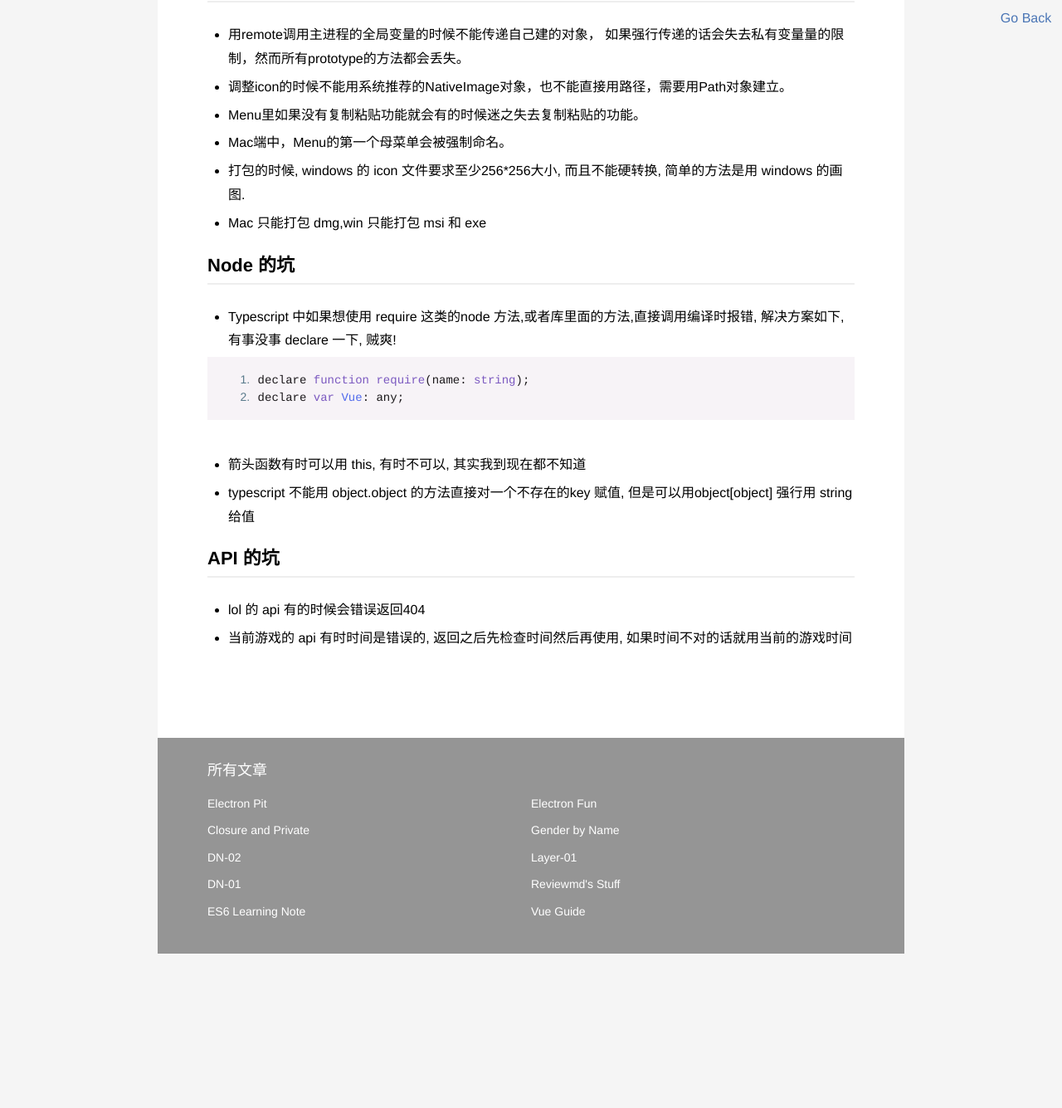
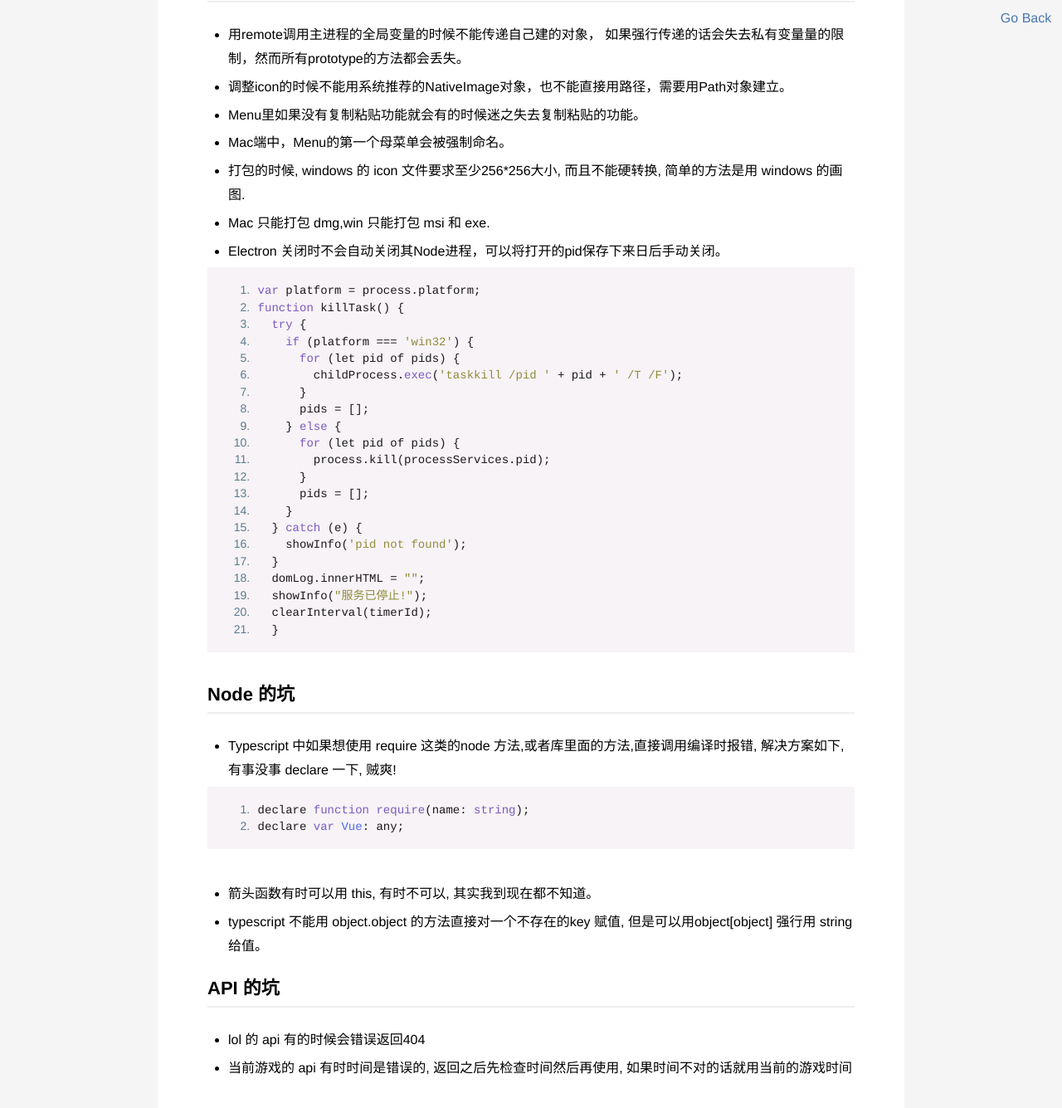
Before and after one commit to WMXPY/blog.mengw.io, a Jekyll site: the page built from _posts/javascript/2017-04-20-Electron-Pit.md, in a window 1280 px wide and 1400 px high, scrolled down 248 px. Shown: the top 1335 px of the window at 83% size. Built offline with Jekyll 4.4.1, drawn with Linux system fonts in a browser that asks for light colours; before the commit the page ends 1397 px from its top, so only the background shows below that.

Commit message:
electron

````diff
--- a/_posts/javascript/2017-04-20-Electron-Pit.md
+++ b/_posts/javascript/2017-04-20-Electron-Pit.md
@@ -14,7 +14,32 @@ description: UpgradeE 的坑
 -   Menu里如果没有复制粘贴功能就会有的时候迷之失去复制粘贴的功能。
 -   Mac端中，Menu的第一个母菜单会被强制命名。
 -   打包的时候, windows 的 icon 文件要求至少256\*256大小, 而且不能硬转换, 简单的方法是用 windows 的画图.
--   Mac 只能打包 dmg,win 只能打包 msi 和 exe
+-   Mac 只能打包 dmg,win 只能打包 msi 和 exe.
+-   Electron 关闭时不会自动关闭其Node进程，可以将打开的pid保存下来日后手动关闭。
+
+```javascript
+var platform = process.platform;
+function killTask() {
+  try {
+    if (platform === 'win32') {
+      for (let pid of pids) {
+        childProcess.exec('taskkill /pid ' + pid + ' /T /F');
+      }
+      pids = [];
+    } else {
+      for (let pid of pids) {
+        process.kill(processServices.pid);
+      }
+      pids = [];
+    }
+  } catch (e) {
+    showInfo('pid not found');
+  }
+  domLog.innerHTML = "";
+  showInfo("服务已停止!");
+  clearInterval(timerId);
+  }
+```
 
 ## Node 的坑
 
@@ -25,8 +50,8 @@ declare function require(name: string);
 declare var Vue: any;
 ```
 
--   箭头函数有时可以用 this, 有时不可以, 其实我到现在都不知道
--   typescript 不能用 object.object 的方法直接对一个不存在的key 赋值, 但是可以用object[object] 强行用 string 给值
+-   箭头函数有时可以用 this, 有时不可以, 其实我到现在都不知道。
+-   typescript 不能用 object.object 的方法直接对一个不存在的key 赋值, 但是可以用object[object] 强行用 string 给值。
 
 ## API 的坑
 
````
